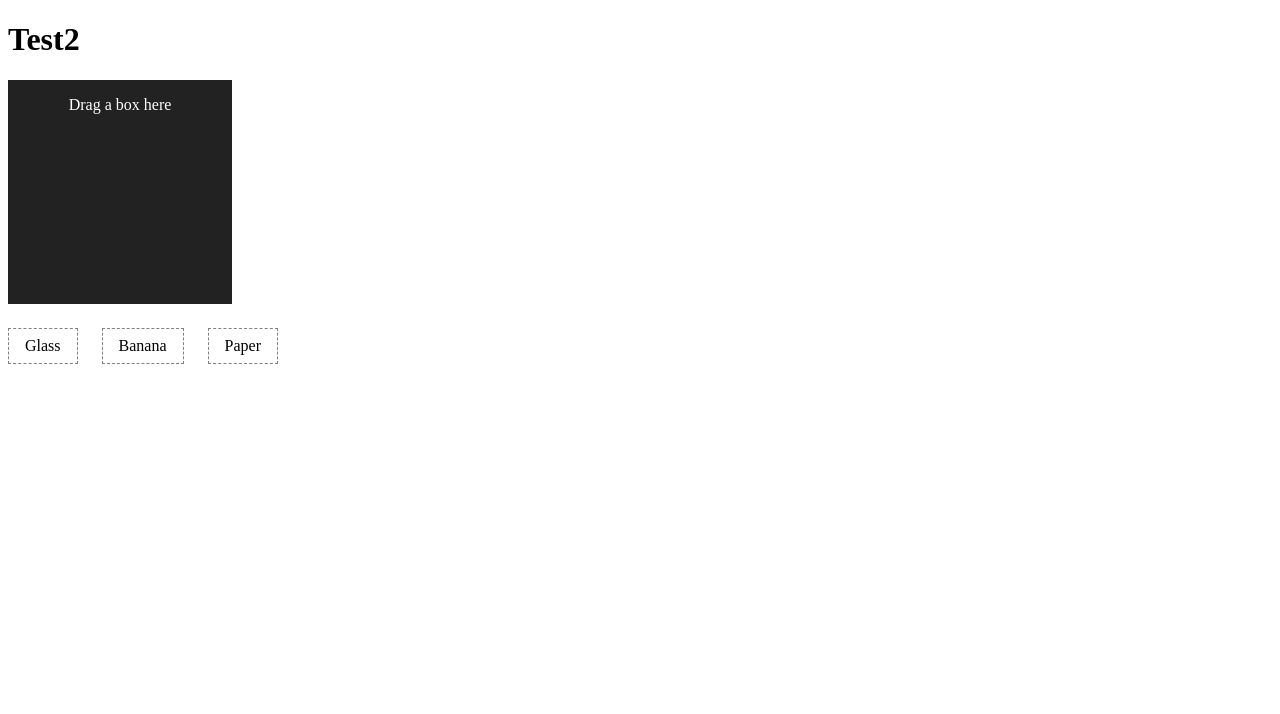
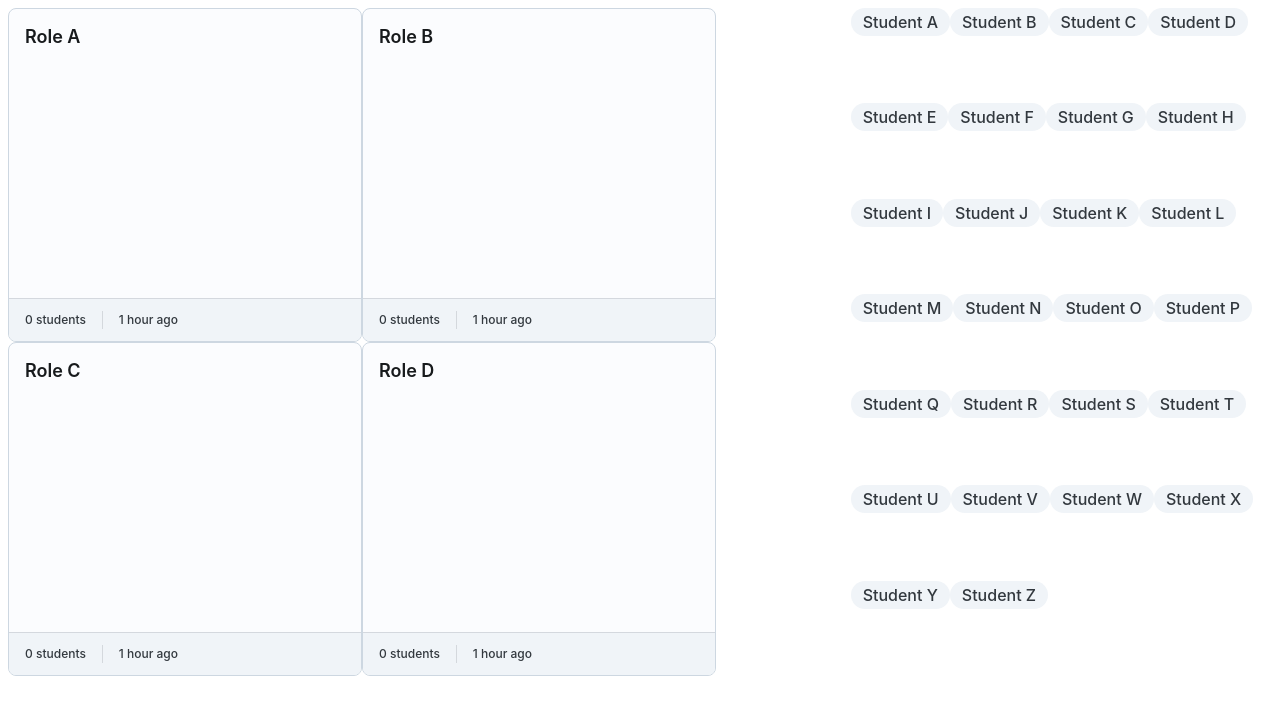
Before and after one commit to justinmcbride/project-assignments, a Next.js app: page / in a window 1280 px wide. Shown: the top 714 px of the page. Built offline with nearby package versions, Linux system fonts and the light colour scheme.

Commit message:
great progress

```diff
--- a/package.json
+++ b/package.json
@@ -9,6 +9,9 @@
     "lint": "next lint"
   },
   "dependencies": {
+    "@emotion/react": "^11.11.1",
+    "@emotion/styled": "^11.11.0",
+    "@mui/joy": "^5.0.0-beta.16",
     "next": "14.0.3",
     "react": "^18",
     "react-dnd": "^16.0.1",
--- a/src/app/page.tsx
+++ b/src/app/page.tsx
@@ -1,21 +1,57 @@
 "use client";
-import { Draggable } from '@/components/Draggable';
-import { DropTarget } from '@/components/dropTarget';
-import { DndProvider } from 'react-dnd'
-import { HTML5Backend } from 'react-dnd-html5-backend'
+import { RoleCard } from "@/components/RoleCard";
+import { StudentItem } from "@/components/StudentItem";
+import { Grid, Stack } from "@mui/joy";
+import { DndProvider } from "react-dnd";
+import { HTML5Backend } from "react-dnd-html5-backend";
+
+let students = [
+  "Student A",
+  "Student B",
+  "Student C",
+  "Student D",
+  "Student E",
+  "Student F",
+  "Student G",
+  "Student H",
+  "Student I",
+  "Student J",
+  "Student K",
+  "Student L",
+  "Student M",
+  "Student N",
+  "Student O",
+  "Student P",
+  "Student Q",
+  "Student R",
+  "Student S",
+  "Student T",
+  "Student U",
+  "Student V",
+  "Student W",
+  "Student X",
+  "Student Y",
+  "Student Z",
+];
+let roles = ["Role A", "Role B", "Role C", "Role D"];
 
 export default function Home() {
   return (
     <DndProvider backend={HTML5Backend}>
       <main className="flex min-h-screen flex-col items-center justify-between p-24">
-        <h1 className="text-4xl font-bold">Test2</h1>
-        <DropTarget />
-        <div style={{ overflow: 'hidden', clear: 'both' }}>
-        <Draggable name="Glass" />
-        <Draggable name="Banana" />
-        <Draggable name="Paper" />
-      </div>
+        <Grid container>
+          <Grid container xs={8}>
+            {roles.map((name) => (
+              <RoleCard name={name} />
+            ))}
+          </Grid>
+          <Grid container xs={4}>
+            {students.map((name) => (
+              <StudentItem name={name} />
+            ))}
+          </Grid>
+        </Grid>
       </main>
     </DndProvider>
-  )
+  );
 }
--- a/src/components/DropTarget.tsx
+++ /dev/null
@@ -1,42 +0,0 @@
-import type { CSSProperties, FC } from 'react'
-import { useDrop } from 'react-dnd'
-
-import { ItemTypes } from './ItemTypes'
-
-const style: CSSProperties = {
-  height: '12rem',
-  width: '12rem',
-  marginRight: '1.5rem',
-  marginBottom: '1.5rem',
-  color: 'white',
-  padding: '1rem',
-  textAlign: 'center',
-  fontSize: '1rem',
-  lineHeight: 'normal',
-  float: 'left',
-}
-
-export const DropTarget: FC = () => {
-  const [{ canDrop, isOver }, drop] = useDrop(() => ({
-    accept: ItemTypes.BOX,
-    drop: () => ({ name: 'Dustbin' }),
-    collect: (monitor) => ({
-      isOver: monitor.isOver(),
-      canDrop: monitor.canDrop(),
-    }),
-  }))
-
-  const isActive = canDrop && isOver
-  let backgroundColor = '#222'
-  if (isActive) {
-    backgroundColor = 'darkgreen'
-  } else if (canDrop) {
-    backgroundColor = 'darkkhaki'
-  }
-
-  return (
-    <div ref={drop} style={{ ...style, backgroundColor }} data-testid="dustbin">
-      {isActive ? 'Release to drop' : 'Drag a box here'}
-    </div>
-  )
-}
--- /dev/null
+++ b/src/components/RoleCard.tsx
@@ -0,0 +1,62 @@
+import { Card, CardContent, CardOverflow, Divider, Typography } from "@mui/joy"
+import { FC, useCallback, useState } from "react"
+
+import { ItemTypes } from './ItemTypes'
+
+import { useDrop } from 'react-dnd'
+
+interface Props {
+  name: string
+}
+
+export const RoleCard: FC<Props> = ({ name }) => {
+  const [students, setStudents] = useState<string[]>([])
+
+  const handleDrop = useCallback((item: any) => {
+    setStudents((students) => [...students, item.name])
+    return {
+      name: name
+    }
+  }, []);
+  const [{ canDrop, isOver }, drop] = useDrop(() => ({
+    accept: ItemTypes.BOX,
+    drop: handleDrop,
+    collect: (monitor) => ({
+      isOver: monitor.isOver(),
+      canDrop: monitor.canDrop(),
+    }),
+  }))
+
+  const isActive = canDrop && isOver
+  let backgroundColor = '#222'
+  if (isActive) {
+    backgroundColor = 'darkgreen'
+  } else if (canDrop) {
+    backgroundColor = 'darkkhaki'
+  }
+
+  return (
+    <Card variant={isActive ? "solid" : "outlined" } invertedColors={isActive} sx={{ width: 320, height: 300 }} ref={drop}>
+      <CardContent>
+        <Typography level="title-lg">{name}</Typography>
+        {
+          students.map((name) => (
+            <Typography level="body-sm">{name}</Typography>
+          ))
+        }
+      </CardContent>
+      <CardOverflow variant="soft" sx={{ bgcolor: 'background.level1' }}>
+        <Divider inset="context" />
+        <CardContent orientation="horizontal">
+          <Typography level="body-xs" fontWeight="md" textColor="text.secondary">
+            {students.length} students
+          </Typography>
+          <Divider orientation="vertical" />
+          <Typography level="body-xs" fontWeight="md" textColor="text.secondary">
+            1 hour ago
+          </Typography>
+        </CardContent>
+      </CardOverflow>
+    </Card>
+  )
+}
--- a/src/components/Draggable.tsx
+++ b/src/components/StudentItem.tsx
@@ -1,17 +1,8 @@
-import type { CSSProperties, FC } from 'react'
+import { FC } from "react"
 import { useDrag } from 'react-dnd'
 
 import { ItemTypes } from './ItemTypes'
-
-const style: CSSProperties = {
-  border: '1px dashed gray',
-  backgroundColor: 'white',
-  padding: '0.5rem 1rem',
-  marginRight: '1.5rem',
-  marginBottom: '1.5rem',
-  cursor: 'move',
-  float: 'left',
-}
+import { Chip } from '@mui/joy'
 
 interface Props {
   name: string
@@ -21,14 +12,14 @@ interface DropResult {
   name: string
 }
 
-export const Draggable: FC<Props> = ({ name }) => {
+export const StudentItem: FC<Props> = ({ name }) => {
   const [{ isDragging }, drag] = useDrag(() => ({
     type: ItemTypes.BOX,
     item: { name },
     end: (item, monitor) => {
       const dropResult = monitor.getDropResult<DropResult>()
       if (item && dropResult) {
-        alert(`You dropped ${item.name} into ${dropResult.name}!`)
+        console.log(`You dropped ${item.name} into ${dropResult.name}!`)
       }
     },
     collect: (monitor) => ({
@@ -37,10 +28,13 @@ export const Draggable: FC<Props> = ({ name }) => {
     }),
   }))
 
-  const opacity = isDragging ? 0.4 : 1
+  const opacity = isDragging ? "opacity-50" : "opacity-100"
+
   return (
-    <div ref={drag} style={{ ...style, opacity }} >
-      {name}
-    </div>
+    <span className={`${opacity}`}>
+      <Chip size="lg" ref={drag} >
+        {name}
+      </Chip>
+    </span>
   )
 }
```
Also changed, not shown: 2 other files (tests, documents, lock files or other folders).
